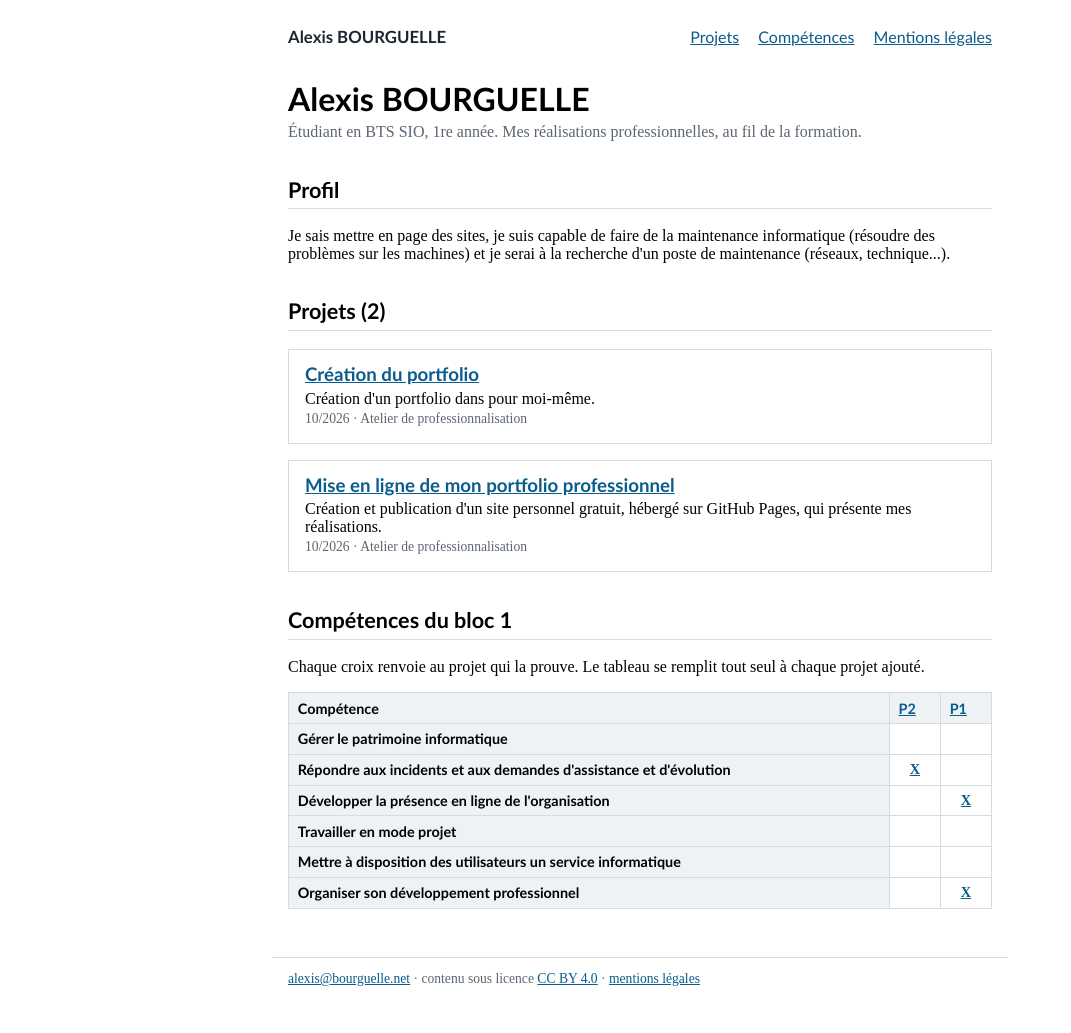
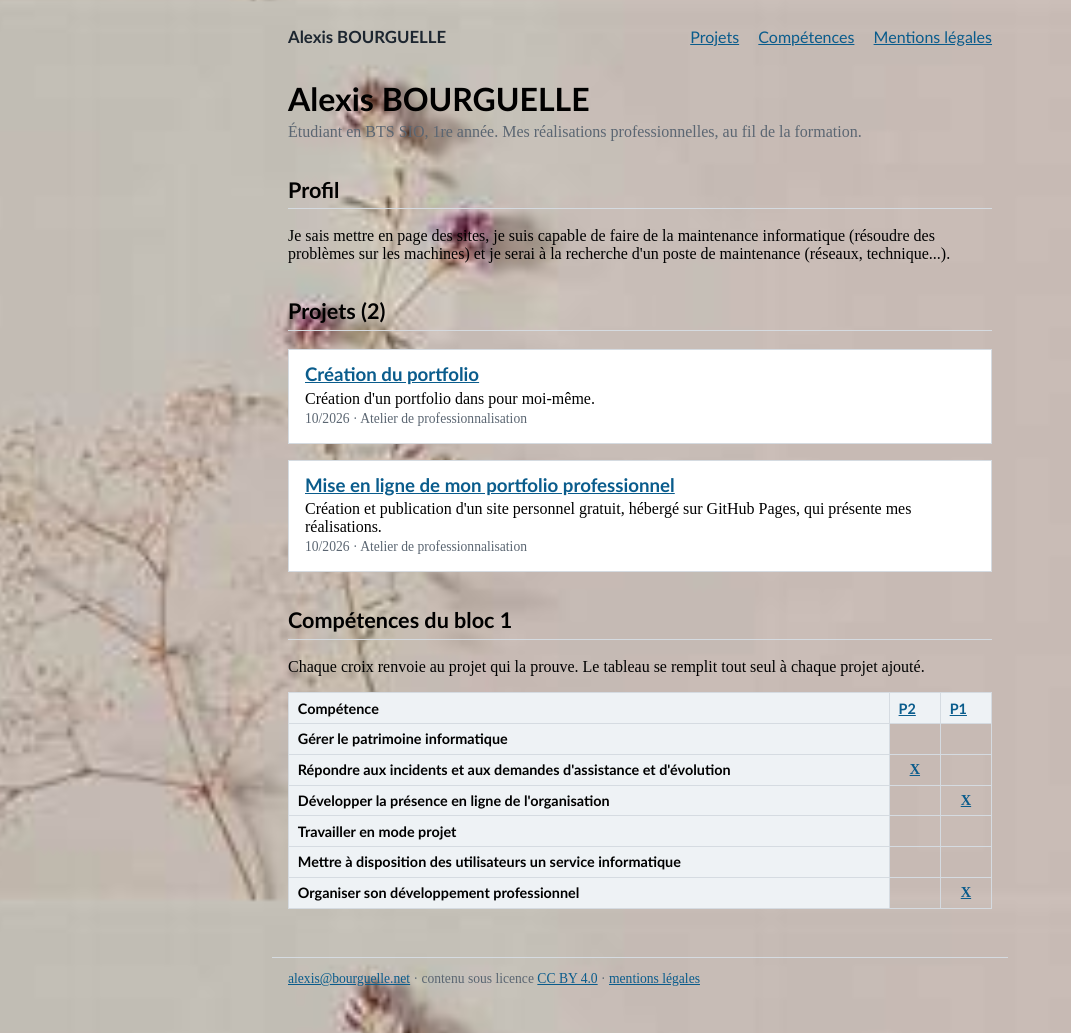
Before and after one commit to foxtroc-ui/Portfolio, a Jekyll site: the page built from index.html, in a window 1280 px wide. Shown: the whole page, without its empty margins (0-1071 px from the left). Built offline with Jekyll 4.4.1, drawn with Linux system fonts in a browser that asks for light colours.

Commit message:
Update style.css

```diff
--- a/css/style.css
+++ b/css/style.css
@@ -13,7 +13,7 @@ body {
     margin: 0;
     min-height: 100vh;
 
-    background-image: url("./images/Background.jpg");
+    background-image: url("../images/Background.jpg");
     background-size: cover;
     background-position: center;
     background-repeat: no-repeat;
```
